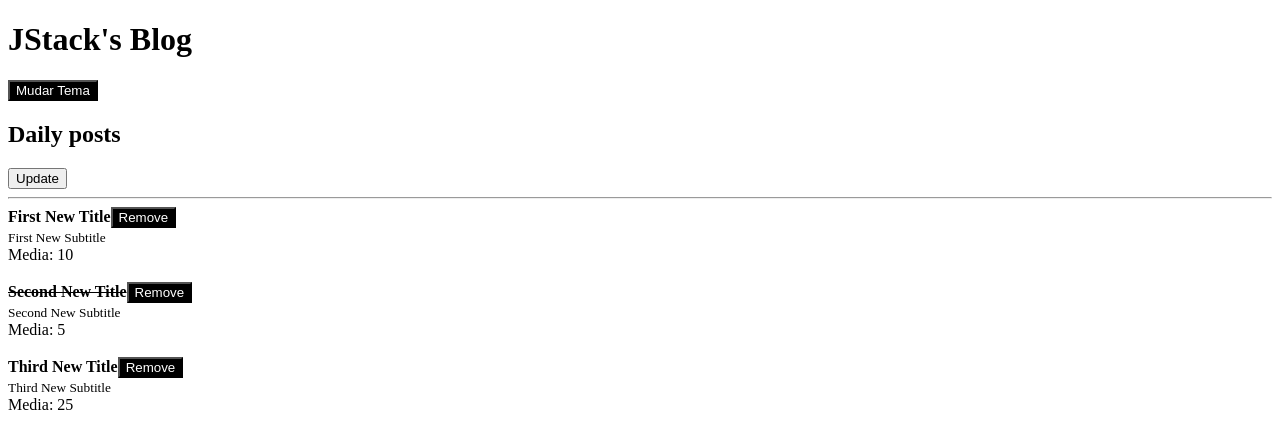
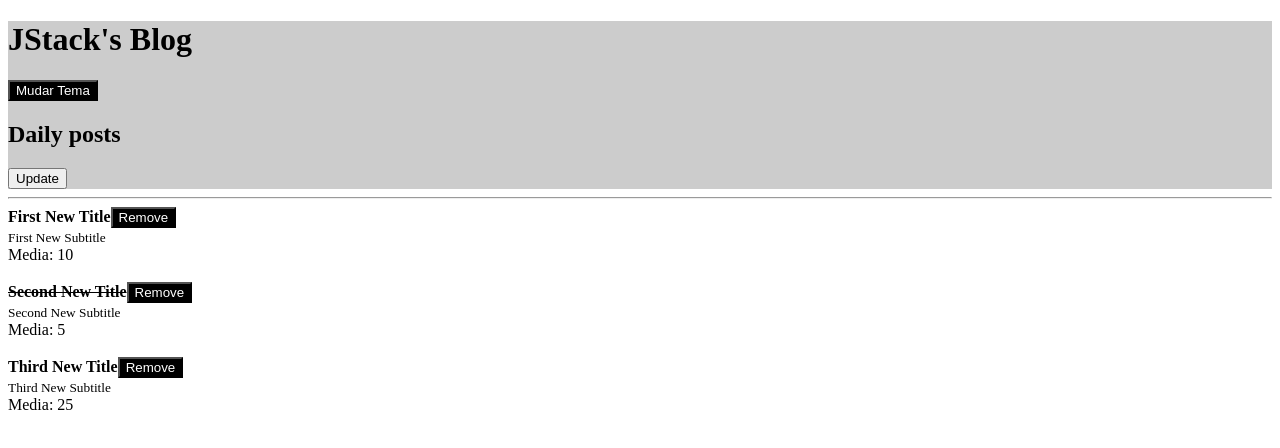
Before and after one commit to martinsgabriel1956/jstack-blog, a React app: page / in a window 1280 px wide. Shown: the top 448 px of the page. Built offline with nearby package versions, Linux system fonts and the light colour scheme.

Commit message:
feat: Inline styles

```diff
--- a/src/Header.js
+++ b/src/Header.js
@@ -7,11 +7,15 @@ export default function Header(props) {
   const { onToggleTheme } = useContext(ThemeContext);
 
   return (
-    <>
+    <div
+      style={{
+        background: "#CCC",
+      }}
+    >
       <h1>{props.title}</h1>
       <Button onClick={onToggleTheme}>Mudar Tema</Button>
       {props.children}
-    </>
+    </div>
   );
 }
 
```
